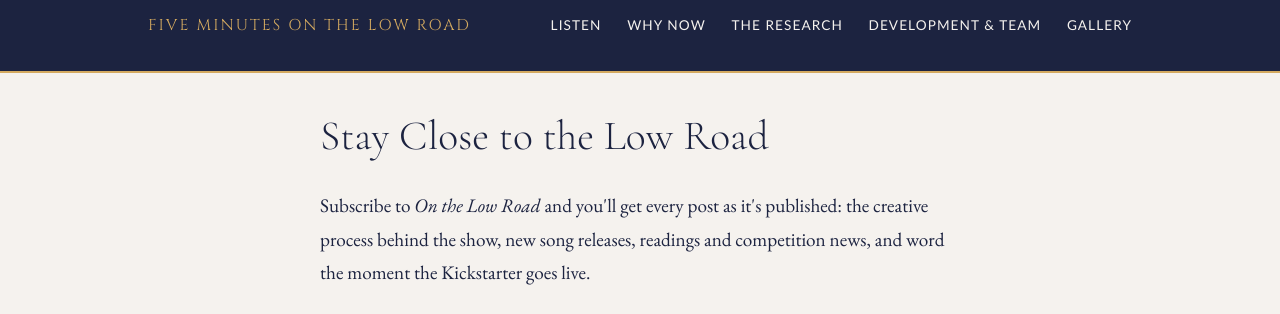
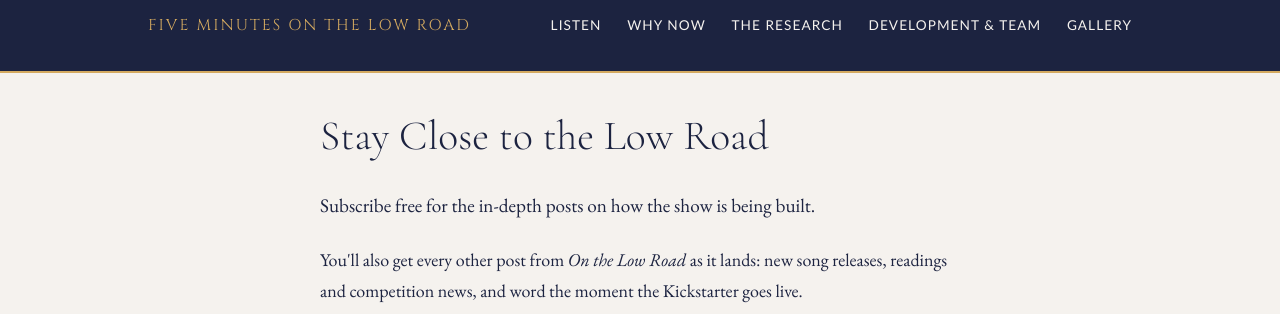
Before and after one commit to CharlesTBetz/5mlowroad, a Jekyll site: the page built from subscribe.md, in a window 1280 px wide, cut to the strip 0-314 px from the top of the page. Built offline with Jekyll 4.4.1, drawn with Linux system fonts in a browser that asks for light colours.

Commit message:
Subscribe: lead with the free deep-dive incentive
Co-Authored-By: Claude Opus 4.8 (1M context) <noreply@anthropic.com>
Claude-Session: https://claude.ai/code/session_015cRxXaB5iadv9MAFDv9jfY

```diff
--- a/subscribe.md
+++ b/subscribe.md
@@ -5,7 +5,9 @@ description: Join the email list for development updates, new song releases, and
 permalink: /subscribe/
 ---
 
-<p class="lead">Subscribe to <em>On the Low Road</em> and you'll get every post as it's published: the creative process behind the show, new song releases, readings and competition news, and word the moment the Kickstarter goes live.</p>
+<p class="lead">Subscribe free for the in-depth posts on how the show is being built.</p>
+
+<p>You'll also get every other post from <em>On the Low Road</em> as it lands: new song releases, readings and competition news, and word the moment the Kickstarter goes live.</p>
 
 <div class="substack-embed">
   <iframe src="https://onthelowroad.substack.com/embed" width="480" height="220" style="border:1px solid #e5ddd0; background:#fff; max-width:100%;" frameborder="0" scrolling="no"></iframe>
```
